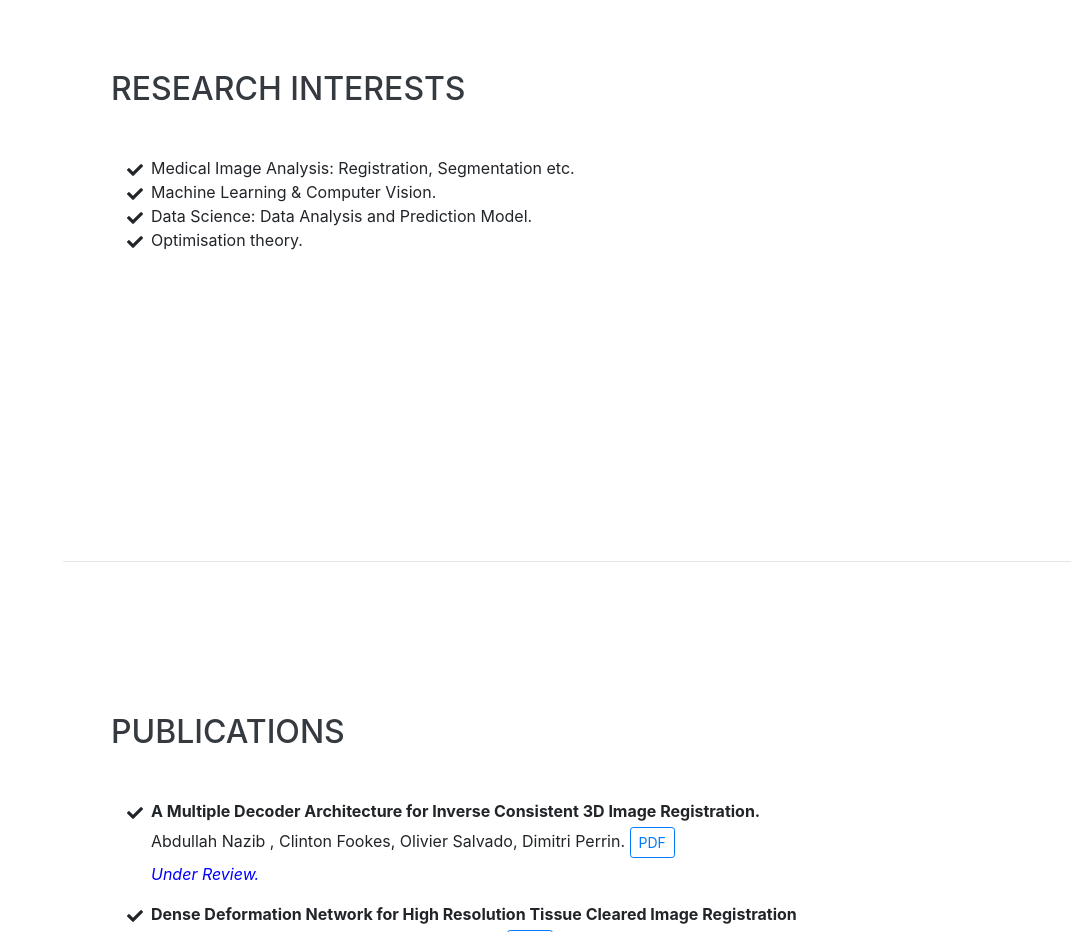
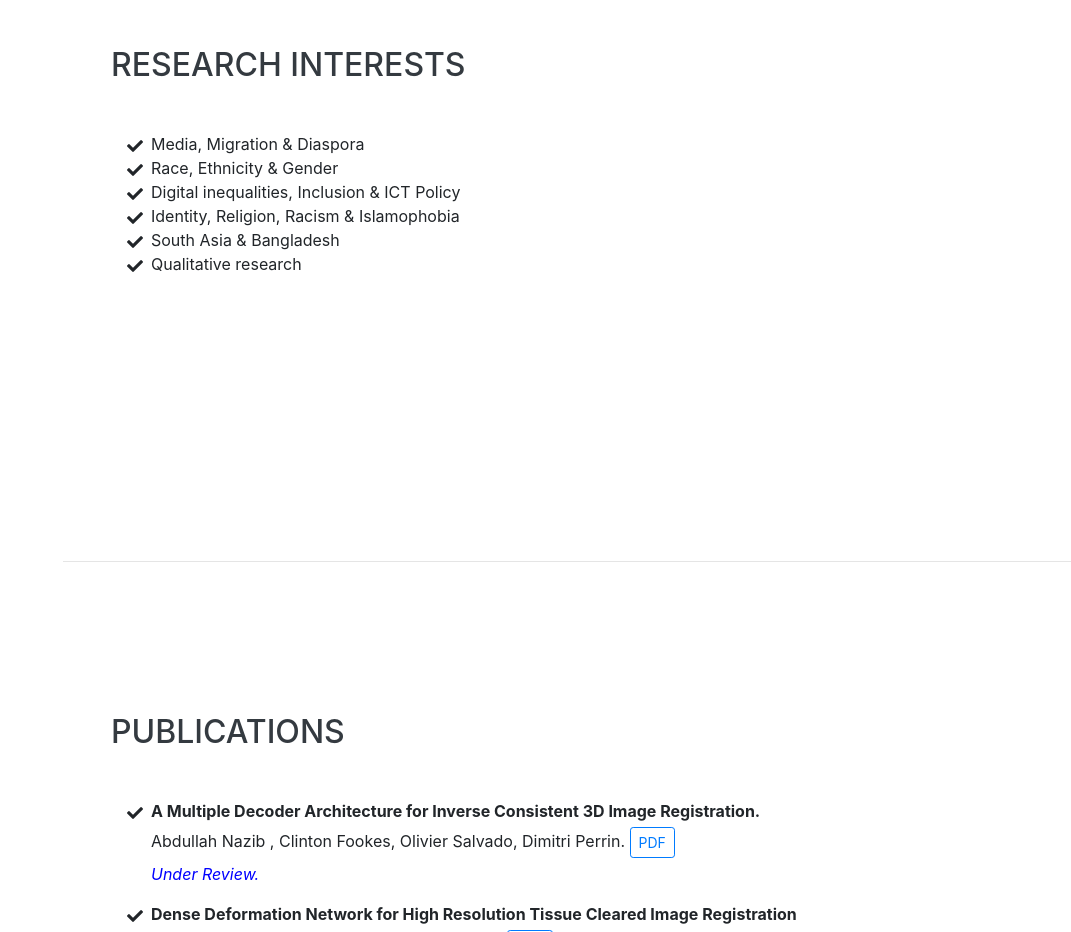
Before and after one commit to azizmonir/azizmonir.github.io, a website with bundled scripts: page index.html in a window 1280 px wide. Shown: the part 1040-1972 px from the top of the page, without its empty margins (209-1280 px from the left). Built offline with nearby package versions, Linux system fonts and the light colour scheme; a web font is replaced by a local one.

Commit message:
Research interest-Updated

```diff
--- a/index.html
+++ b/index.html
@@ -102,6 +102,7 @@
       </div>
     </section>
 
+    <!-- Reseach Interest -->
     <hr class="m-0">
     <section class="resume-section p-3 p-lg-5 d-flex align-items-center" id="research">
         <div class="w-100">
@@ -109,16 +110,28 @@
           <ul class="fa-ul mb-0">
             <li>
               <i class="fa-li fa fa-check"></i>
-              Medical Image Analysis: Registration, Segmentation etc.</li>
+              Media, Migration & Diaspora
+            </li>
             <li>
               <i class="fa-li fa fa-check"></i>
-              Machine Learning & Computer Vision.</li>
+              Race, Ethnicity & Gender
+            </li>
             <li>
               <i class="fa-li fa fa-check"></i>
-              Data Science: Data Analysis and Prediction Model.</li>
+              Digital inequalities, Inclusion & ICT Policy
+            </li>
             <li>
               <i class="fa-li fa fa-check"></i>
-              Optimisation theory.</li>
+              Identity, Religion, Racism & Islamophobia
+            </li>
+            <li>
+                <i class="fa-li fa fa-check"></i>
+                South Asia & Bangladesh
+            </li>
+            <li>
+              <i class="fa-li fa fa-check"></i>
+              Qualitative research
+          </li>
           </ul>
         </div>
       </section>
```
